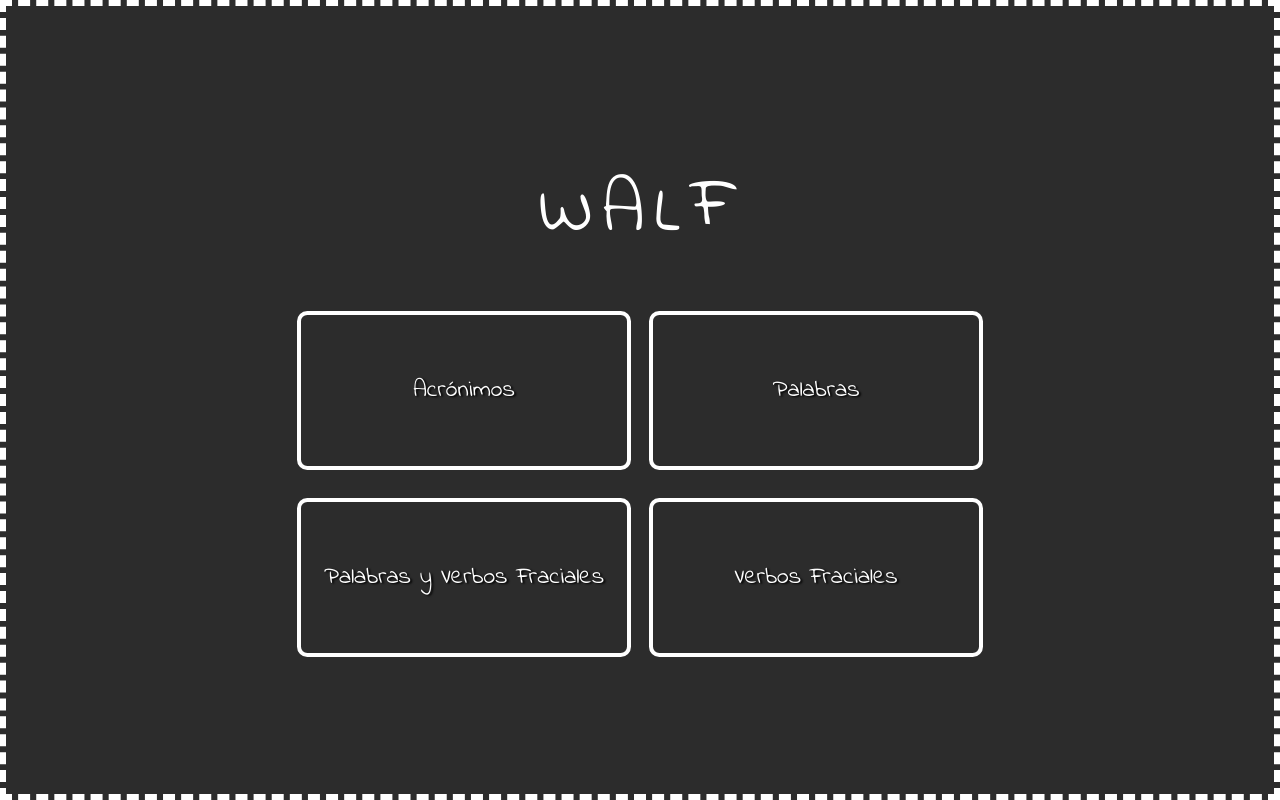
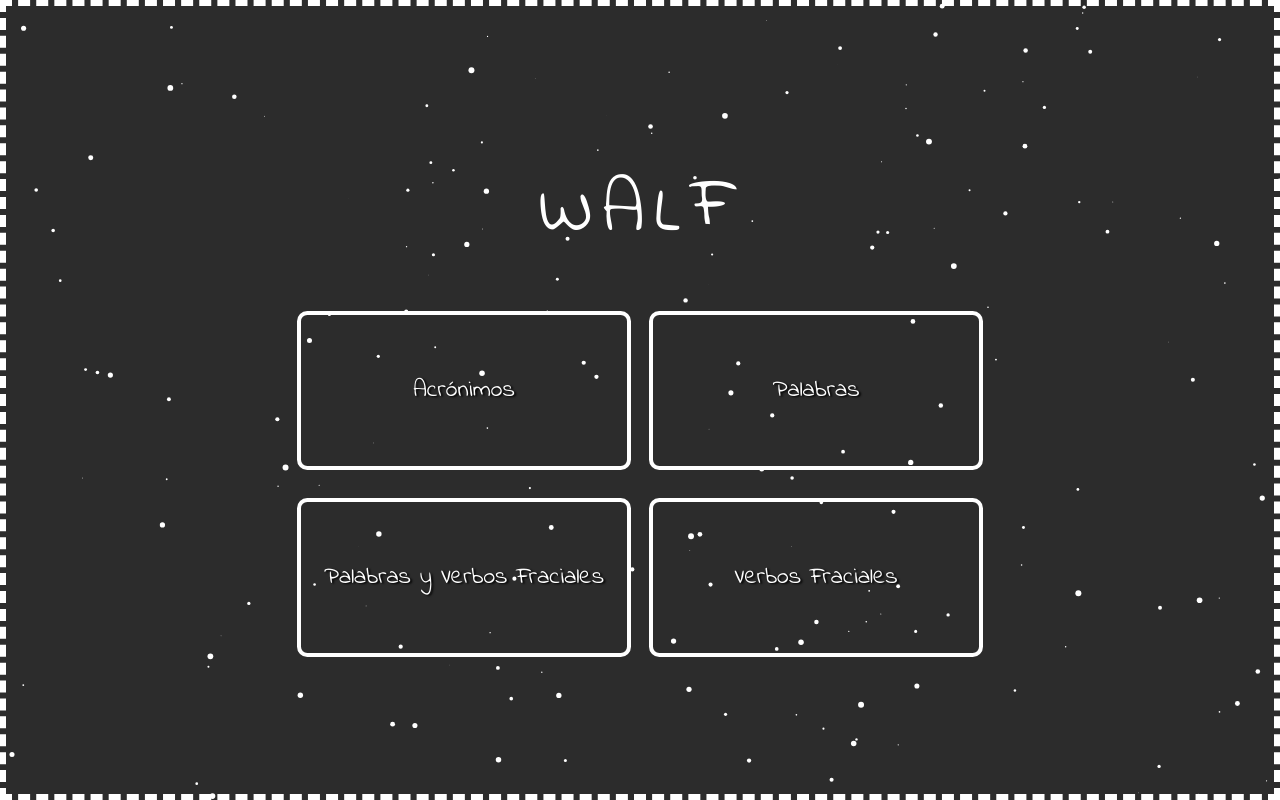
Before and after one commit to josem021/project-translate-angular, an Angular app: page /home in a window 1280 px wide. Built offline with nearby package versions, Linux system fonts and the light colour scheme.

Commit message:
Add start-sky -> home.component

```diff
--- a/src/app/components/home/home.component.html
+++ b/src/app/components/home/home.component.html
@@ -1,4 +1,5 @@
 <main>
+    <app-star-sky></app-star-sky>
     <section>
         <article class="titleHome">
             <h1>
```
Also changed, not shown: src/app/components/home/home.component.ts (+6 -5 lines).
